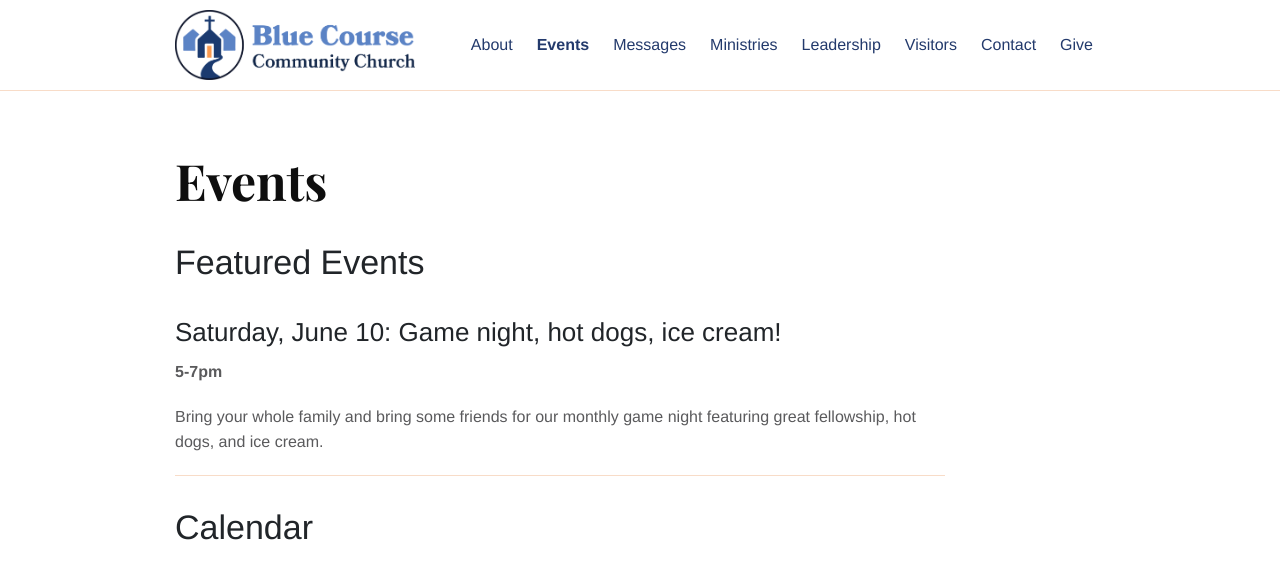
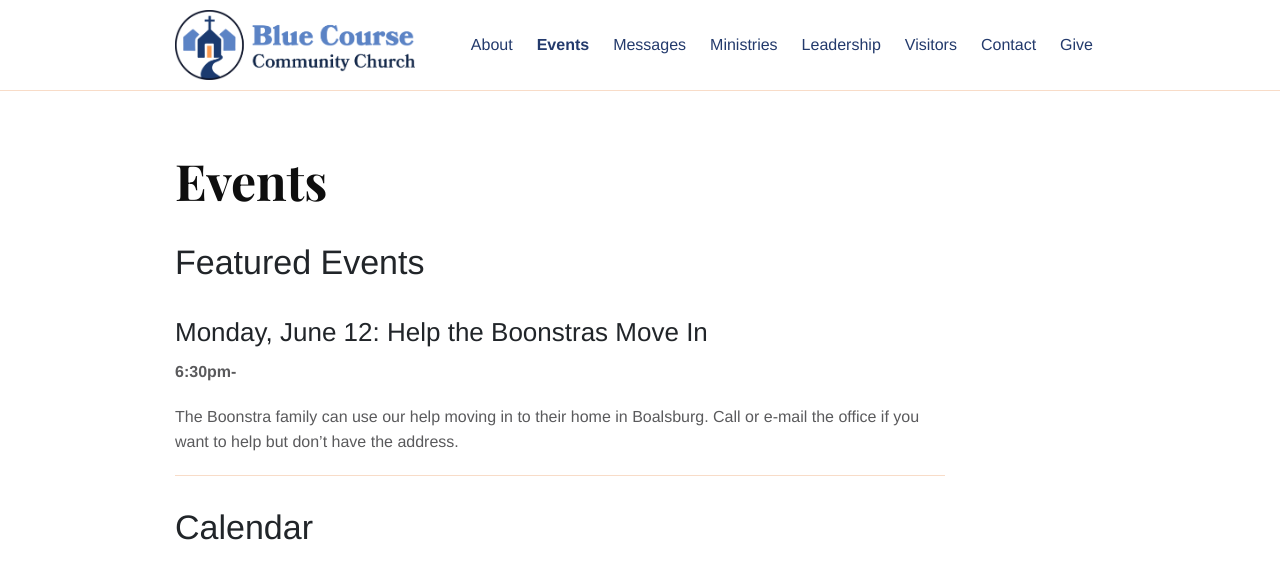
Before and after one commit to bluecoursecommunitychurch/bluecoursecommunitychurch.github.io, a Jekyll site: the page built from events.md, in a window 1280 px wide. Shown: the top 567 px of the page. Built offline with Jekyll 4.4.1, drawn with Linux system fonts in a browser that asks for light colours.

Commit message:
update pges

```diff
--- a/events.md
+++ b/events.md
@@ -10,10 +10,10 @@ redirect_from:
 
 # Featured Events
 
-## Saturday, June 10: Game night, hot dogs, ice cream!
-**5-7pm**
+## Monday, June 12: Help the Boonstras Move In
+**6:30pm-**
 
-Bring your whole family and bring some friends for our monthly game night featuring great fellowship, hot dogs, and ice cream.
+The Boonstra family can use our help moving in to their home in Boalsburg. Call or e-mail the office if you want to help but don't have the address.
 
 -----
 
```
Also changed, not shown: messages.md (+1 -1 lines).
